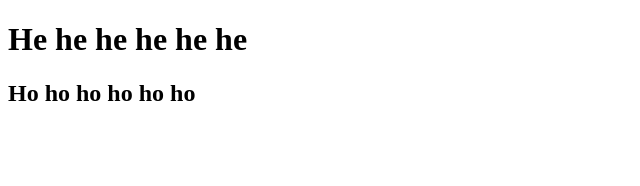
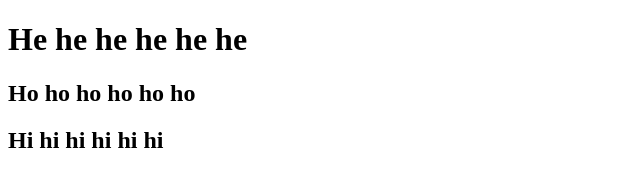
Before and after one commit to Datdzvcl/duan3, a plain HTML site: page index.html in a window 1280 px wide. Shown: the whole page, without its empty margins (0-640 px from the left). Drawn offline with Linux system fonts and the light colour scheme.

Commit message:
commit lan 3

```diff
--- a/index.html
+++ b/index.html
@@ -8,5 +8,6 @@
   <body>
     <h1>He he he he he he</h1>
     <h2>Ho ho ho ho ho ho</h2>
+    <h2>Hi hi hi hi hi hi</h2>
   </body>
 </html>
```
